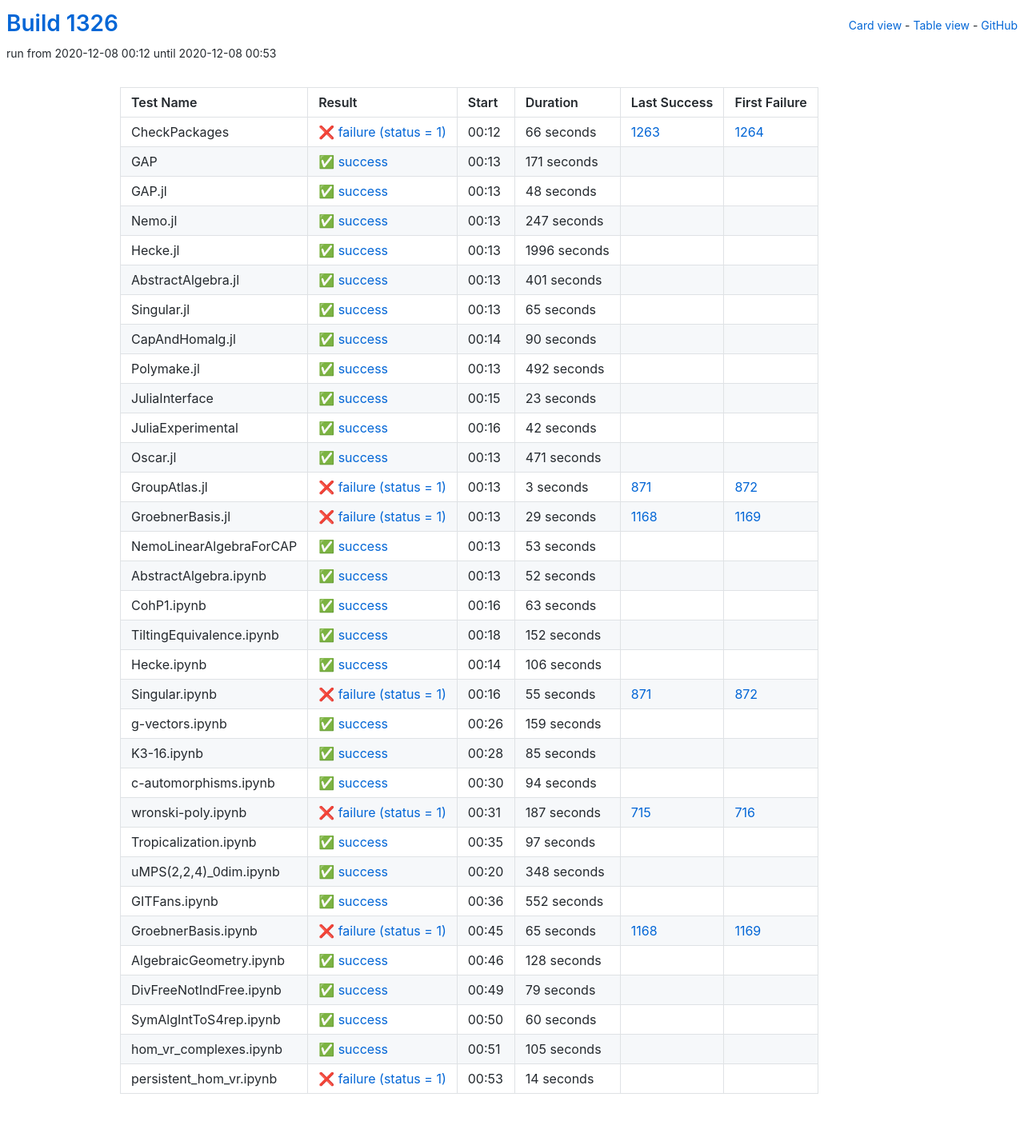
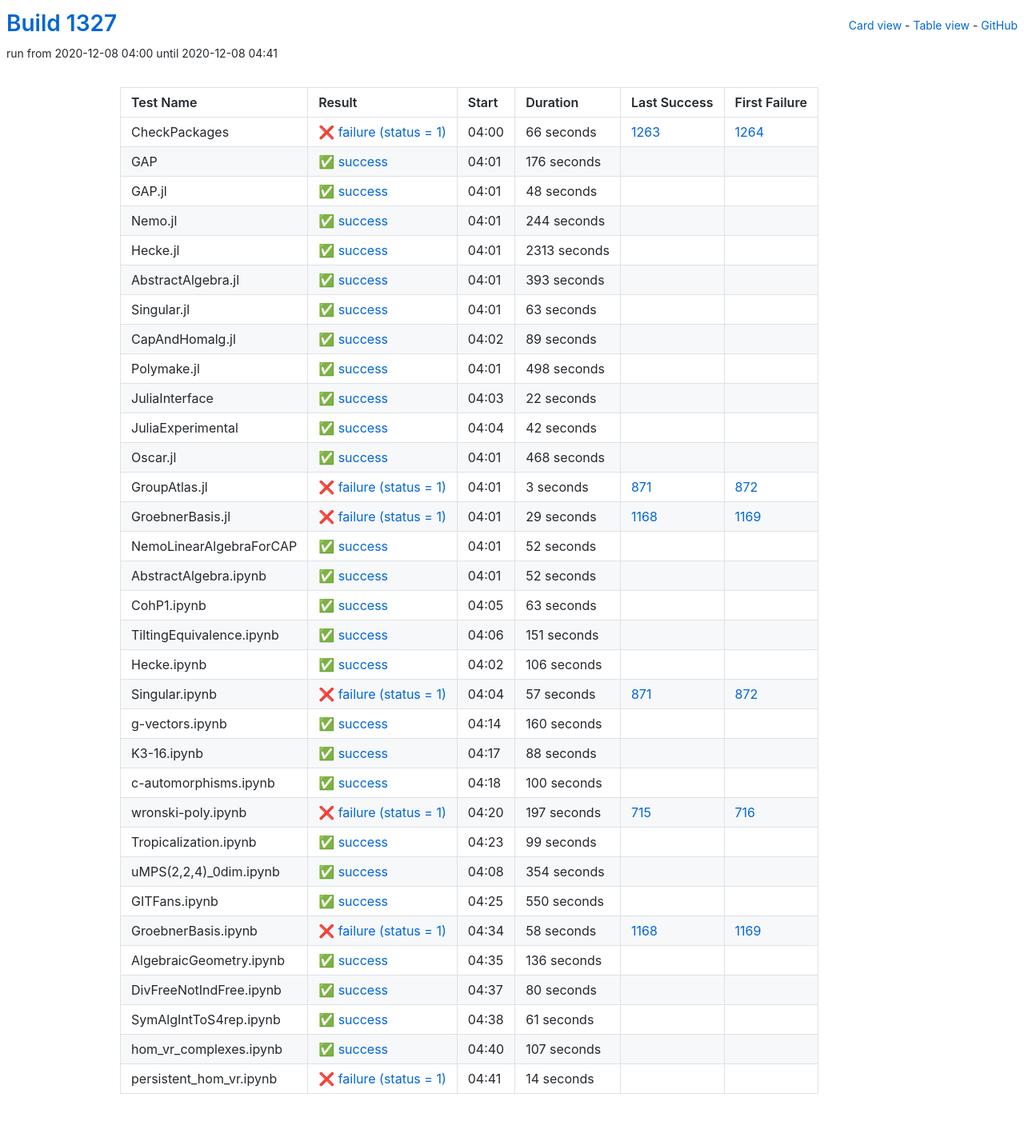
Before and after one commit to oscar-system/oscar-ci-status-stable, a Jekyll site: the page built from table.html, in a window 1280 px wide. Shown: the whole page at 80% size. Built offline with Jekyll 4.4.1, drawn with Linux system fonts in a browser that asks for light colours.

Commit message:
Build #1327

```diff
--- a/_data/ci.yml
+++ b/_data/ci.yml
@@ -1,6 +1,6 @@
 ---
-build: 1326
-build_url: https://oscarci.mathematik.uni-kl.de/job/oscar-stable/1326/
+build: 1327
+build_url: https://oscarci.mathematik.uni-kl.de/job/oscar-stable/1327/
 job: oscar-stable
 organization: oscar-system
 repo: oscar-ci-status-stable
@@ -8,8 +8,8 @@ repourl: https://github.com/oscar-system/oscar-ci-status-stable
 tests:
 - name: CheckPackages
   id: checkpackages
-  log: https://oscarci.mathematik.uni-kl.de/job/oscar-stable/1326/artifact/logs/build-1326/CheckPackages.log
-  start: 2020-12-08 00:12
+  log: https://oscarci.mathematik.uni-kl.de/job/oscar-stable/1327/artifact/logs/build-1327/CheckPackages.log
+  start: 2020-12-08 04:00
   success: false
   exitcode: 1
   status: failure
@@ -20,20 +20,20 @@ tests:
   first_failure_url: https://oscarci.mathematik.uni-kl.de/job/oscar-stable/1264/
 - name: GAP
   id: gap
-  log: https://oscarci.mathematik.uni-kl.de/job/oscar-stable/1326/artifact/logs/build-1326/GAP.log
-  start: 2020-12-08 00:13
+  log: https://oscarci.mathematik.uni-kl.de/job/oscar-stable/1327/artifact/logs/build-1327/GAP.log
+  start: 2020-12-08 04:01
   success: true
   exitcode: 0
   status: success
-  duration: 171
+  duration: 176
   last_success: false
   last_success_url:
   first_failure: false
   first_failure_url:
 - name: GAP.jl
   id: gap-jl
-  log: https://oscarci.mathematik.uni-kl.de/job/oscar-stable/1326/artifact/logs/build-1326/GAP.jl.log
-  start: 2020-12-08 00:13
+  log: https://oscarci.mathematik.uni-kl.de/job/oscar-stable/1327/artifact/logs/build-1327/GAP.jl.log
+  start: 2020-12-08 04:01
   success: true
   exitcode: 0
   status: success
@@ -44,92 +44,92 @@ tests:
   first_failure_url:
 - name: Nemo.jl
   id: nemo-jl
-  log: https://oscarci.mathematik.uni-kl.de/job/oscar-stable/1326/artifact/logs/build-1326/Nemo.jl.log
-  start: 2020-12-08 00:13
+  log: https://oscarci.mathematik.uni-kl.de/job/oscar-stable/1327/artifact/logs/build-1327/Nemo.jl.log
+  start: 2020-12-08 04:01
   success: true
   exitcode: 0
   status: success
-  duration: 247
+  duration: 244
   last_success: false
   last_success_url:
   first_failure: false
   first_failure_url:
 - name: Hecke.jl
   id: hecke-jl
-  log: https://oscarci.mathematik.uni-kl.de/job/oscar-stable/1326/artifact/logs/build-1326/Hecke.jl.log
-  start: 2020-12-08 00:13
+  log: https://oscarci.mathematik.uni-kl.de/job/oscar-stable/1327/artifact/logs/build-1327/Hecke.jl.log
+  start: 2020-12-08 04:01
   success: true
   exitcode: 0
   status: success
-  duration: 1996
+  duration: 2313
   last_success: false
   last_success_url:
   first_failure: false
   first_failure_url:
 - name: AbstractAlgebra.jl
   id: abstractalgebra-jl
-  log: https://oscarci.mathematik.uni-kl.de/job/oscar-stable/1326/artifact/logs/build-1326/AbstractAlgebra.jl.log
-  start: 2020-12-08 00:13
+  log: https://oscarci.mathematik.uni-kl.de/job/oscar-stable/1327/artifact/logs/build-1327/AbstractAlgebra.jl.log
+  start: 2020-12-08 04:01
   success: true
   exitcode: 0
   status: success
-  duration: 401
+  duration: 393
   last_success: false
   last_success_url:
   first_failure: false
   first_failure_url:
 - name: Singular.jl
   id: singular-jl
-  log: https://oscarci.mathematik.uni-kl.de/job/oscar-stable/1326/artifact/logs/build-1326/Singular.jl.log
-  start: 2020-12-08 00:13
+  log: https://oscarci.mathematik.uni-kl.de/job/oscar-stable/1327/artifact/logs/build-1327/Singular.jl.log
+  start: 2020-12-08 04:01
   success: true
   exitcode: 0
   status: success
-  duration: 65
+  duration: 63
   last_success: false
   last_success_url:
   first_failure: false
   first_failure_url:
 - name: CapAndHomalg.jl
   id: capandhomalg-jl
-  log: https://oscarci.mathematik.uni-kl.de/job/oscar-stable/1326/artifact/logs/build-1326/CapAndHomalg.jl.log
-  start: 2020-12-08 00:14
+  log: https://oscarci.mathematik.uni-kl.de/job/oscar-stable/1327/artifact/logs/build-1327/CapAndHomalg.jl.log
+  start: 2020-12-08 04:02
   success: true
   exitcode: 0
   status: success
-  duration: 90
+  duration: 89
   last_success: false
   last_success_url:
   first_failure: false
   first_failure_url:
 - name: Polymake.jl
   id: polymake-jl
-  log: https://oscarci.mathematik.uni-kl.de/job/oscar-stable/1326/artifact/logs/build-1326/Polymake.jl.log
-  start: 2020-12-08 00:13
+  log: https://oscarci.mathematik.uni-kl.de/job/oscar-stable/1327/artifact/logs/build-1327/Polymake.jl.log
+  start: 2020-12-08 04:01
   success: true
   exitcode: 0
   status: success
-  duration: 492
+  duration: 498
   last_success: false
   last_success_url:
   first_failure: false
   first_failure_url:
 - name: JuliaInterface
   id: juliainterface
-  log: https://oscarci.mathematik.uni-kl.de/job/oscar-stable/1326/artifact/logs/build-1326/JuliaInterface.log
-  start: 2020-12-08 00:15
+  log: https://oscarci.mathematik.uni-kl.de/job/oscar-stable/1327/artifact/logs/build-1327/JuliaInterface.log
+  start: 2020-12-08 04:03
   success: true
   exitcode: 0
   status: success
-  duration: 23
+  duration: 22
   last_success: false
   last_success_url:
   first_failure: false
   first_failure_url:
 - name: JuliaExperimental
   id: juliaexperimental
-  log: https://oscarci.mathematik.uni-kl.de/job/oscar-stable/1326/artifact/logs/build-1326/JuliaExperimental.log
-  start: 2020-12-08 00:16
+  log: https://oscarci.mathematik.uni-kl.de/job/oscar-stable/1327/artifact/logs/build-1327/JuliaExperimental.log
+  start: 2020-12-08 04:04
   success: true
   exitcode: 0
   status: success
@@ -140,20 +140,20 @@ tests:
   first_failure_url:
 - name: Oscar.jl
   id: oscar-jl
-  log: https://oscarci.mathematik.uni-kl.de/job/oscar-stable/1326/artifact/logs/build-1326/Oscar.jl.log
-  start: 2020-12-08 00:13
+  log: https://oscarci.mathematik.uni-kl.de/job/oscar-stable/1327/artifact/logs/build-1327/Oscar.jl.log
+  start: 2020-12-08 04:01
   success: true
   exitcode: 0
   status: success
-  duration: 471
+  duration: 468
   last_success: false
   last_success_url:
   first_failure: false
   first_failure_url:
 - name: GroupAtlas.jl
   id: groupatlas-jl
-  log: https://oscarci.mathematik.uni-kl.de/job/oscar-stable/1326/artifact/logs/build-1326/GroupAtlas.jl.log
-  start: 2020-12-08 00:13
+  log: https://oscarci.mathematik.uni-kl.de/job/oscar-stable/1327/artifact/logs/build-1327/GroupAtlas.jl.log
+  start: 2020-12-08 04:01
   success: false
   exitcode: 1
   status: failure
@@ -164,8 +164,8 @@ tests:
   first_failure_url: https://oscarci.mathematik.uni-kl.de/job/oscar-stable/872/
 - name: GroebnerBasis.jl
   id: groebnerbasis-jl
-  log: https://oscarci.mathematik.uni-kl.de/job/oscar-stable/1326/artifact/logs/build-1326/GroebnerBasis.jl.log
-  start: 2020-12-08 00:13
+  log: https://oscarci.mathematik.uni-kl.de/job/oscar-stable/1327/artifact/logs/build-1327/GroebnerBasis.jl.log
+  start: 2020-12-08 04:01
   success: false
   exitcode: 1
   status: failure
@@ -176,20 +176,20 @@ tests:
   first_failure_url: https://oscarci.mathematik.uni-kl.de/job/oscar-stable/1169/
 - name: NemoLinearAlgebraForCAP
   id: nemolinearalgebraforcap
-  log: https://oscarci.mathematik.uni-kl.de/job/oscar-stable/1326/artifact/logs/build-1326/NemoLinearAlgebraForCAP.log
-  start: 2020-12-08 00:13
+  log: https://oscarci.mathematik.uni-kl.de/job/oscar-stable/1327/artifact/logs/build-1327/NemoLinearAlgebraForCAP.log
+  start: 2020-12-08 04:01
   success: true
   exitcode: 0
   status: success
-  duration: 53
+  duration: 52
   last_success: false
   last_success_url:
   first_failure: false
   first_failure_url:
 - name: AbstractAlgebra.ipynb
   id: abstractalgebra-ipynb
-  log: https://oscarci.mathematik.uni-kl.de/job/oscar-stable/1326/artifact/logs/build-1326/AbstractAlgebra.ipynb.log
-  start: 2020-12-08 00:13
+  log: https://oscarci.mathematik.uni-kl.de/job/oscar-stable/1327/artifact/logs/build-1327/AbstractAlgebra.ipynb.log
+  start: 2020-12-08 04:01
   success: true
   exitcode: 0
   status: success
@@ -200,8 +200,8 @@ tests:
   first_failure_url:
 - name: CohP1.ipynb
   id: cohp1-ipynb
-  log: https://oscarci.mathematik.uni-kl.de/job/oscar-stable/1326/artifact/logs/build-1326/CohP1.ipynb.log
-  start: 2020-12-08 00:16
+  log: https://oscarci.mathematik.uni-kl.de/job/oscar-stable/1327/artifact/logs/build-1327/CohP1.ipynb.log
+  start: 2020-12-08 04:05
   success: true
   exitcode: 0
   status: success
@@ -212,20 +212,20 @@ tests:
   first_failure_url:
 - name: TiltingEquivalence.ipynb
   id: tiltingequivalence-ipynb
-  log: https://oscarci.mathematik.uni-kl.de/job/oscar-stable/1326/artifact/logs/build-1326/TiltingEquivalence.ipynb.log
-  start: 2020-12-08 00:18
+  log: https://oscarci.mathematik.uni-kl.de/job/oscar-stable/1327/artifact/logs/build-1327/TiltingEquivalence.ipynb.log
+  start: 2020-12-08 04:06
   success: true
   exitcode: 0
   status: success
-  duration: 152
+  duration: 151
   last_success: false
   last_success_url:
   first_failure: false
   first_failure_url:
 - name: Hecke.ipynb
   id: hecke-ipynb
-  log: https://oscarci.mathematik.uni-kl.de/job/oscar-stable/1326/artifact/logs/build-1326/Hecke.ipynb.log
-  start: 2020-12-08 00:14
+  log: https://oscarci.mathematik.uni-kl.de/job/oscar-stable/1327/artifact/logs/build-1327/Hecke.ipynb.log
+  start: 2020-12-08 04:02
   success: true
   exitcode: 0
   status: success
@@ -236,164 +236,164 @@ tests:
   first_failure_url:
 - name: Singular.ipynb
   id: singular-ipynb
-  log: https://oscarci.mathematik.uni-kl.de/job/oscar-stable/1326/artifact/logs/build-1326/Singular.ipynb.log
-  start: 2020-12-08 00:16
+  log: https://oscarci.mathematik.uni-kl.de/job/oscar-stable/1327/artifact/logs/build-1327/Singular.ipynb.log
+  start: 2020-12-08 04:04
   success: false
   exitcode: 1
   status: failure
-  duration: 55
+  duration: 57
   last_success: 871
   last_success_url: https://oscarci.mathematik.uni-kl.de/job/oscar-stable/871/
   first_failure: 872
   first_failure_url: https://oscarci.mathematik.uni-kl.de/job/oscar-stable/872/
 - name: g-vectors.ipynb
   id: g-vectors-ipynb
-  log: https://oscarci.mathematik.uni-kl.de/job/oscar-stable/1326/artifact/logs/build-1326/g-vectors.ipynb.log
-  start: 2020-12-08 00:26
+  log: https://oscarci.mathematik.uni-kl.de/job/oscar-stable/1327/artifact/logs/build-1327/g-vectors.ipynb.log
+  start: 2020-12-08 04:14
   success: true
   exitcode: 0
   status: success
-  duration: 159
+  duration: 160
   last_success: false
   last_success_url:
   first_failure: false
   first_failure_url:
 - name: K3-16.ipynb
   id: k3-16-ipynb
-  log: https://oscarci.mathematik.uni-kl.de/job/oscar-stable/1326/artifact/logs/build-1326/K3-16.ipynb.log
-  start: 2020-12-08 00:28
+  log: https://oscarci.mathematik.uni-kl.de/job/oscar-stable/1327/artifact/logs/build-1327/K3-16.ipynb.log
+  start: 2020-12-08 04:17
   success: true
   exitcode: 0
   status: success
-  duration: 85
+  duration: 88
   last_success: false
   last_success_url:
   first_failure: false
   first_failure_url:
 - name: c-automorphisms.ipynb
   id: c-automorphisms-ipynb
-  log: https://oscarci.mathematik.uni-kl.de/job/oscar-stable/1326/artifact/logs/build-1326/c-automorphisms.ipynb.log
-  start: 2020-12-08 00:30
+  log: https://oscarci.mathematik.uni-kl.de/job/oscar-stable/1327/artifact/logs/build-1327/c-automorphisms.ipynb.log
+  start: 2020-12-08 04:18
   success: true
   exitcode: 0
   status: success
-  duration: 94
+  duration: 100
   last_success: false
   last_success_url:
   first_failure: false
   first_failure_url:
 - name: wronski-poly.ipynb
   id: wronski-poly-ipynb
-  log: https://oscarci.mathematik.uni-kl.de/job/oscar-stable/1326/artifact/logs/build-1326/wronski-poly.ipynb.log
-  start: 2020-12-08 00:31
+  log: https://oscarci.mathematik.uni-kl.de/job/oscar-stable/1327/artifact/logs/build-1327/wronski-poly.ipynb.log
+  start: 2020-12-08 04:20
   success: false
   exitcode: 1
   status: failure
-  duration: 187
+  duration: 197
   last_success: 715
   last_success_url: https://oscarci.mathematik.uni-kl.de/job/oscar-stable/715/
   first_failure: 716
   first_failure_url: https://oscarci.mathematik.uni-kl.de/job/oscar-stable/716/
 - name: Tropicalization.ipynb
   id: tropicalization-ipynb
-  log: https://oscarci.mathematik.uni-kl.de/job/oscar-stable/1326/artifact/logs/build-1326/Tropicalization.ipynb.log
-  start: 2020-12-08 00:35
+  log: https://oscarci.mathematik.uni-kl.de/job/oscar-stable/1327/artifact/logs/build-1327/Tropicalization.ipynb.log
+  start: 2020-12-08 04:23
   success: true
   exitcode: 0
   status: success
-  duration: 97
+  duration: 99
   last_success: false
   last_success_url:
   first_failure: false
   first_failure_url:
 - name: uMPS(2,2,4)_0dim.ipynb
   id: umps-2-2-4-0dim-ipynb
-  log: https://oscarci.mathematik.uni-kl.de/job/oscar-stable/1326/artifact/logs/build-1326/uMPS-2-2-4-_0dim.ipynb.log
-  start: 2020-12-08 00:20
+  log: https://oscarci.mathematik.uni-kl.de/job/oscar-stable/1327/artifact/logs/build-1327/uMPS-2-2-4-_0dim.ipynb.log
+  start: 2020-12-08 04:08
   success: true
   exitcode: 0
   status: success
-  duration: 348
+  duration: 354
   last_success: false
   last_success_url:
   first_failure: false
   first_failure_url:
 - name: GITFans.ipynb
   id: gitfans-ipynb
-  log: https://oscarci.mathematik.uni-kl.de/job/oscar-stable/1326/artifact/logs/build-1326/GITFans.ipynb.log
-  start: 2020-12-08 00:36
+  log: https://oscarci.mathematik.uni-kl.de/job/oscar-stable/1327/artifact/logs/build-1327/GITFans.ipynb.log
+  start: 2020-12-08 04:25
   success: true
   exitcode: 0
   status: success
-  duration: 552
+  duration: 550
   last_success: false
   last_success_url:
   first_failure: false
   first_failure_url:
 - name: GroebnerBasis.ipynb
   id: groebnerbasis-ipynb
-  log: https://oscarci.mathematik.uni-kl.de/job/oscar-stable/1326/artifact/logs/build-1326/GroebnerBasis.ipynb.log
-  start: 2020-12-08 00:45
+  log: https://oscarci.mathematik.uni-kl.de/job/oscar-stable/1327/artifact/logs/build-1327/GroebnerBasis.ipynb.log
+  start: 2020-12-08 04:34
   success: false
   exitcode: 1
   status: failure
-  duration: 65
+  duration: 58
   last_success: 1168
   last_success_url: https://oscarci.mathematik.uni-kl.de/job/oscar-stable/1168/
   first_failure: 1169
   first_failure_url: https://oscarci.mathematik.uni-kl.de/job/oscar-stable/1169/
 - name: AlgebraicGeometry.ipynb
   id: algebraicgeometry-ipynb
-  log: https://oscarci.mathematik.uni-kl.de/job/oscar-stable/1326/artifact/logs/build-1326/AlgebraicGeometry.ipynb.log
-  start: 2020-12-08 00:46
+  log: https://oscarci.mathematik.uni-kl.de/job/oscar-stable/1327/artifact/logs/build-1327/AlgebraicGeometry.ipynb.log
+  start: 2020-12-08 04:35
   success: true
   exitcode: 0
   status: success
-  duration: 128
+  duration: 136
   last_success: false
   last_success_url:
   first_failure: false
   first_failure_url:
 - name: DivFreeNotIndFree.ipynb
   id: divfreenotindfree-ipynb
-  log: https://oscarci.mathematik.uni-kl.de/job/oscar-stable/1326/artifact/logs/build-1326/DivFreeNotIndFree.ipynb.log
-  start: 2020-12-08 00:49
+  log: https://oscarci.mathematik.uni-kl.de/job/oscar-stable/1327/artifact/logs/build-1327/DivFreeNotIndFree.ipynb.log
+  start: 2020-12-08 04:37
   success: true
   exitcode: 0
   status: success
-  duration: 79
+  duration: 80
   last_success: false
   last_success_url:
   first_failure: false
   first_failure_url:
 - name: SymAlgIntToS4rep.ipynb
   id: symalginttos4rep-ipynb
-  log: https://oscarci.mathematik.uni-kl.de/job/oscar-stable/1326/artifact/logs/build-1326/SymAlgIntToS4rep.ipynb.log
-  start: 2020-12-08 00:50
+  log: https://oscarci.mathematik.uni-kl.de/job/oscar-stable/1327/artifact/logs/build-1327/SymAlgIntToS4rep.ipynb.log
+  start: 2020-12-08 04:38
   success: true
   exitcode: 0
   status: success
-  duration: 60
+  duration: 61
   last_success: false
   last_success_url:
   first_failure: false
   first_failure_url:
 - name: hom_vr_complexes.ipynb
   id: hom-vr-complexes-ipynb
-  log: https://oscarci.mathematik.uni-kl.de/job/oscar-stable/1326/artifact/logs/build-1326/hom_vr_complexes.ipynb.log
-  start: 2020-12-08 00:51
+  log: https://oscarci.mathematik.uni-kl.de/job/oscar-stable/1327/artifact/logs/build-1327/hom_vr_complexes.ipynb.log
+  start: 2020-12-08 04:40
   success: true
   exitcode: 0
   status: success
-  duration: 105
+  duration: 107
   last_success: false
   last_success_url:
   first_failure: false
   first_failure_url:
 - name: persistent_hom_vr.ipynb
   id: persistent-hom-vr-ipynb
-  log: https://oscarci.mathematik.uni-kl.de/job/oscar-stable/1326/artifact/logs/build-1326/persistent_hom_vr.ipynb.log
-  start: 2020-12-08 00:53
+  log: https://oscarci.mathematik.uni-kl.de/job/oscar-stable/1327/artifact/logs/build-1327/persistent_hom_vr.ipynb.log
+  start: 2020-12-08 04:41
   success: false
   exitcode: 1
   status: failure
```
Also changed, not shown: README.md.
